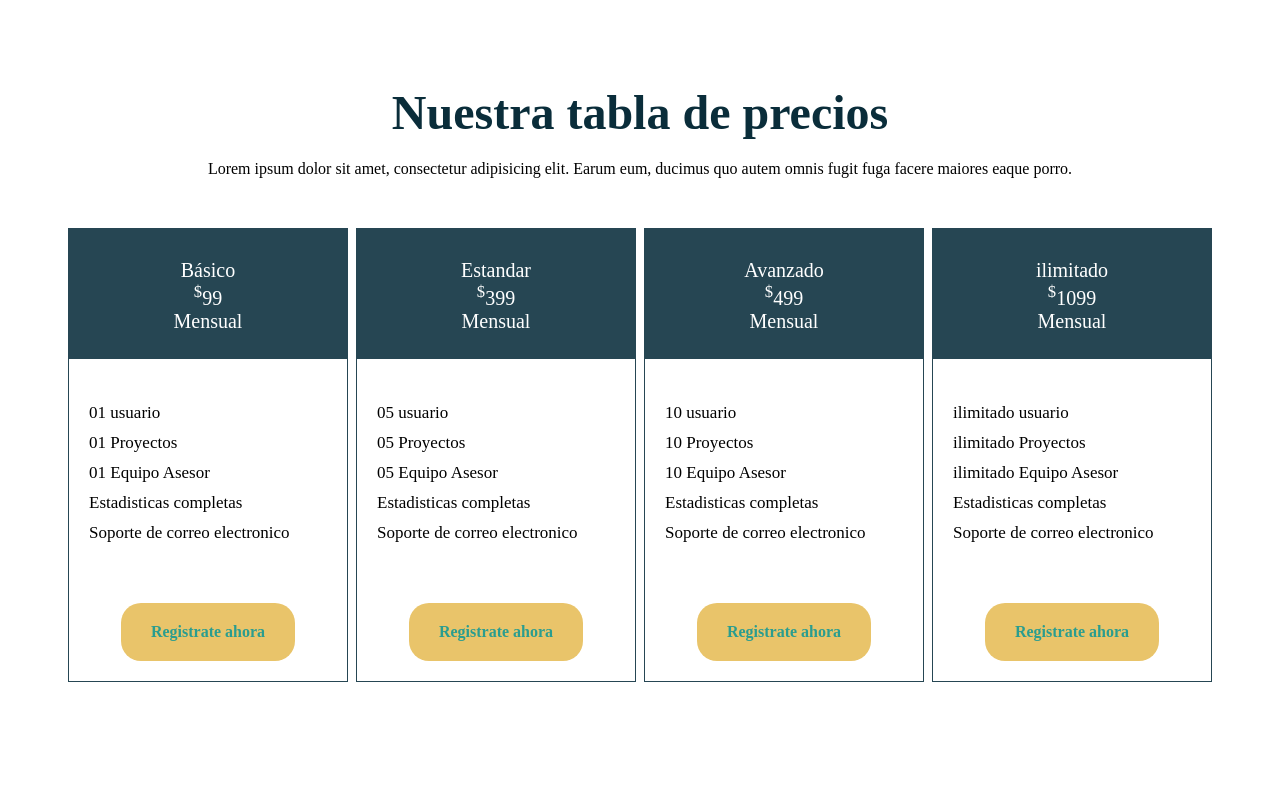
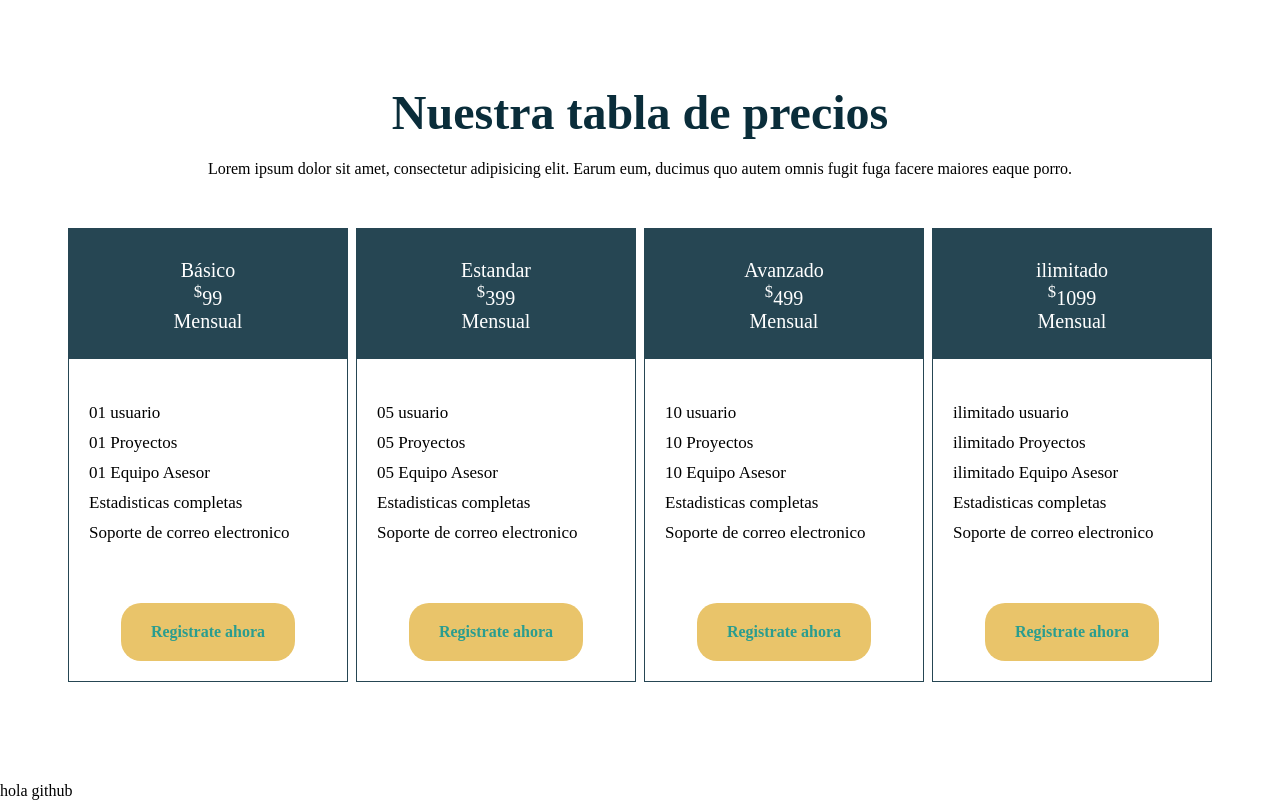
Before and after one commit to DonutEasy/miPrimeraPaginaWeb, a plain HTML site: page index.html in a window 1280 px wide. Shown: the part 4602-5402 px from the top of the page. Drawn offline with Linux system fonts and the light colour scheme.

Commit message:
añadi un hola

```diff
--- a/index.html
+++ b/index.html
@@ -331,5 +331,6 @@
             </div>
         </div>
 
+        <p>hola github</p>
     </body>
 </html>
```
